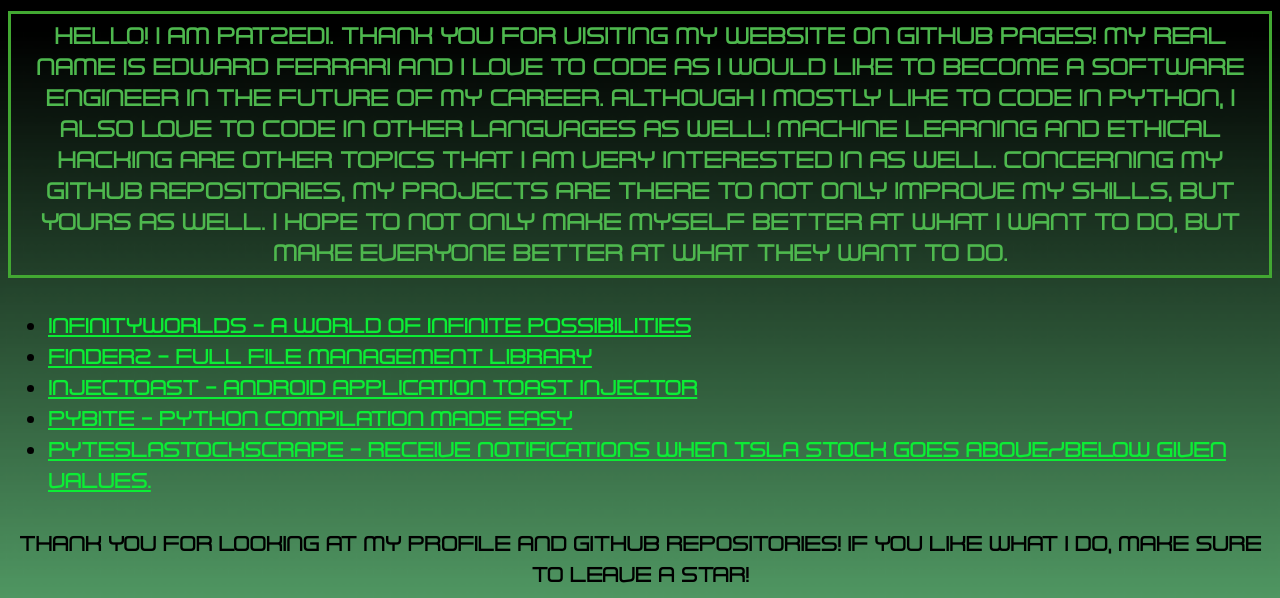
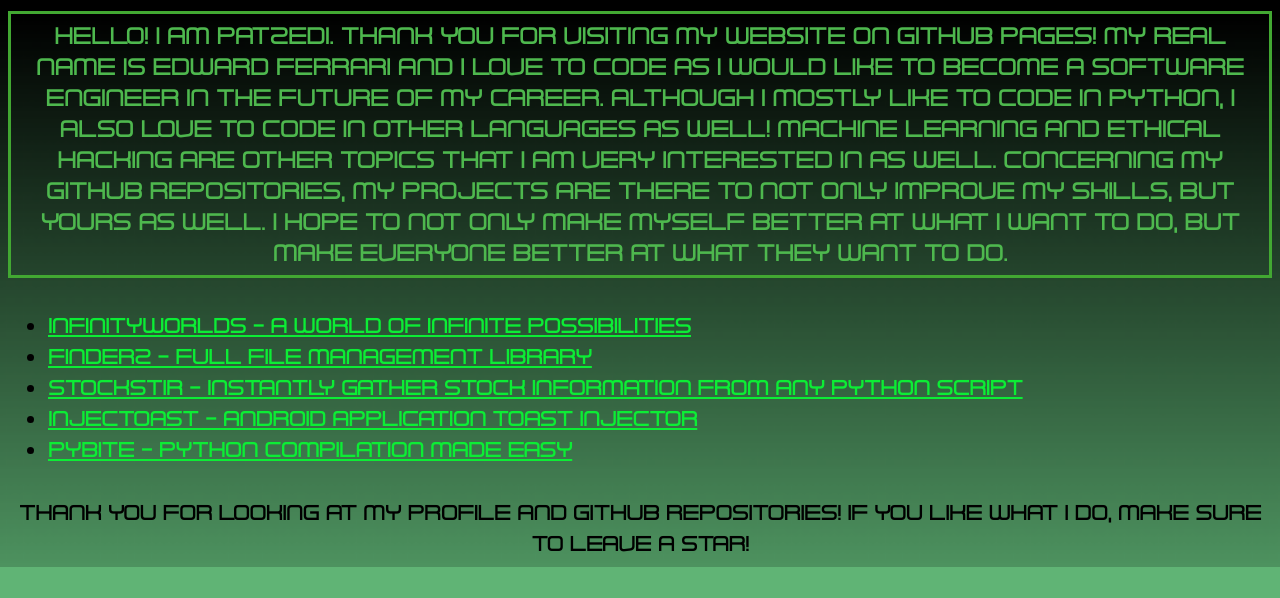
Before and after one commit to PatzEdi/PatzEdi.github.io, a plain HTML site: page index.html in a window 1280 px wide. Shown: the part 461-1059 px from the top of the page. After the commit the page ends 1028 px from the top, so only its background shows below. Drawn offline with Linux system fonts and the light colour scheme.

Commit message:
Update index.html

```diff
--- a/index.html
+++ b/index.html
@@ -83,9 +83,10 @@
     <ul>
       <li><a href="http://github.com/PatzEdi/InfinityWorlds" style="color:#0ced35; font-size: 26px">InfinityWorlds - A world of Infinite Possibilities</a></li>
       <li><a href="http://github.com/PatzEdi/FinderZ" style="color:#0ced35; font-size: 26px">FinderZ - Full file management library</a></li>
+      <li><a href="http://github.com/PatzEdi/Stockstir" style="color:#0ced35; font-size: 26px">Stockstir - Instantly gather stock information from any Python script</a></li>
       <li><a href="http://github.com/PatzEdi/InjecToast" style="color:#0ced35; font-size: 26px">InjecToast - Android application toast injector</a></li>
       <li><a href="http://github.com/PatzEdi/PyBite" style="color:#0ced35; font-size: 26px">PyBite - Python compilation made easy</a></li>
-      <li><a href="http://github.com/PatzEdi/PyTeslaStockScrape" style="color:#0ced35; font-size: 26px">PyTeslaStockScrape - Receive notifications when TSLA stock goes above/below given values.</a></li>
+
 
     </ul>
   </div>
```
